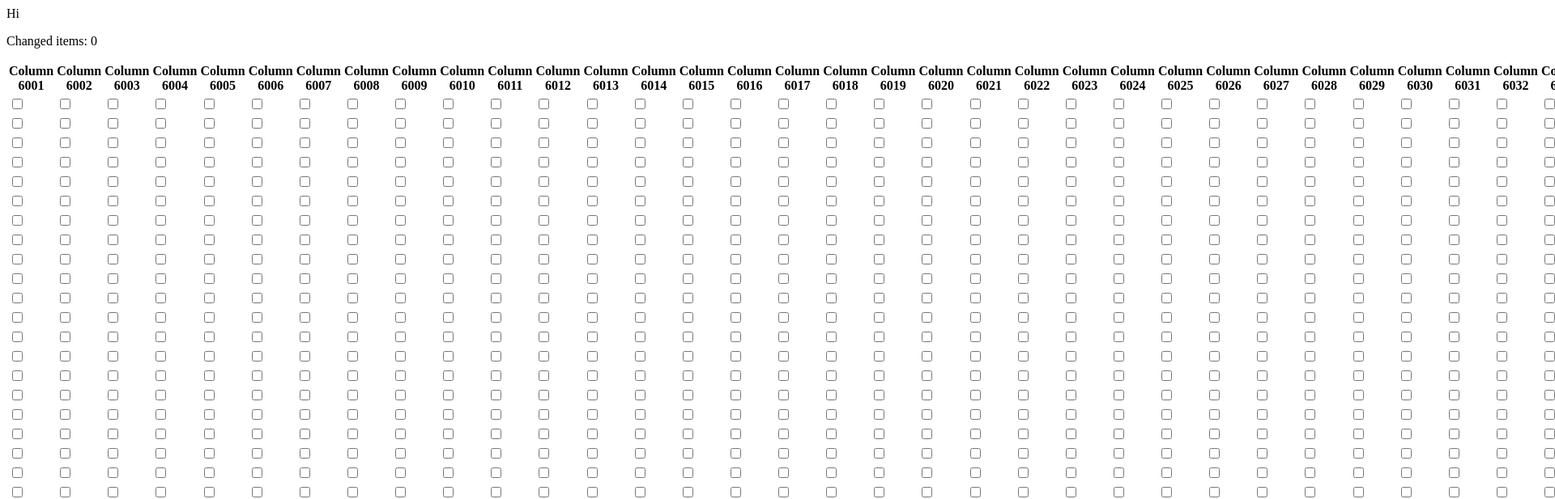
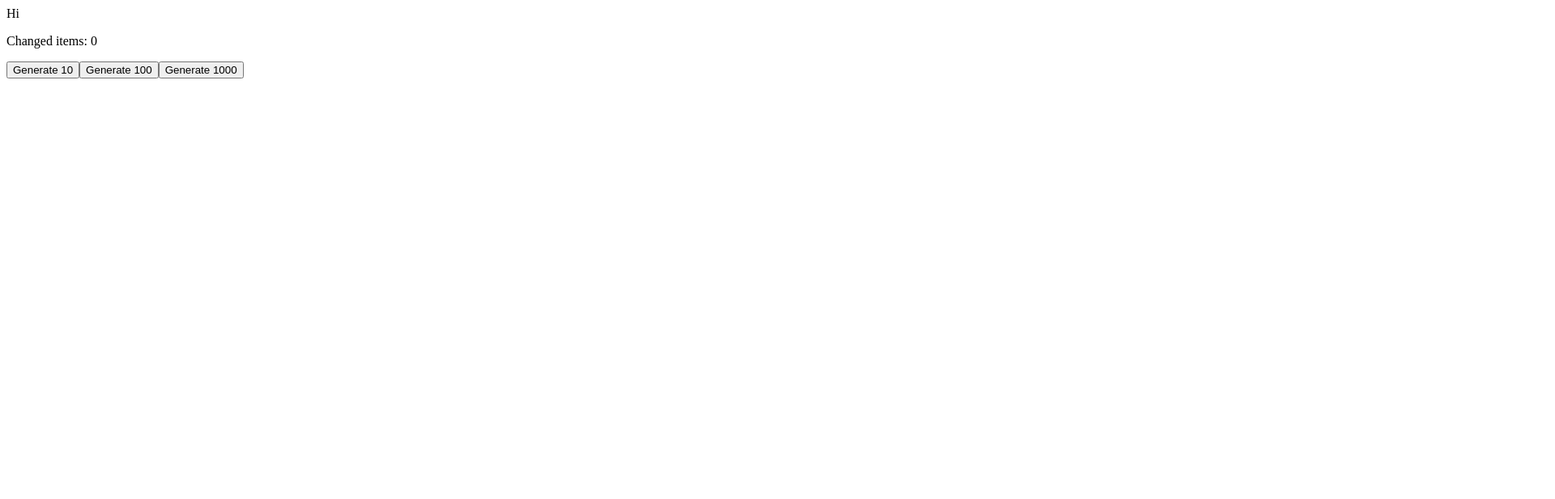
Before and after one commit to rifat0153/tables-test, a Nuxt app: page / in a window 1280 px wide. Shown: the top 617 px of the page at 81% size, 1920 px wide, since content can reach past the window. Built offline with nearby package versions, Linux system fonts and the light colour scheme.

Commit message:
Refactor table generation logic and add dynamic data generation buttons

```diff
--- a/components/Table.client.vue
+++ b/components/Table.client.vue
@@ -1,9 +1,14 @@
 <script setup lang="ts">
-const items = generateDummyObjects(150);
+// const items = generateDummyObjects(150);
+const data = ref<LocationMapping[]>([]);
+
+const generate = (count: number) => {
+  data.value = generateDummyObjects(count);
+};
 
 const { changedItemsCount, columns, rows, updateCellValue } =
   useTable<LocationMapping>(
-    items,
+    data,
     "locationId",
     "locationName",
     "triggerId",
@@ -14,6 +19,12 @@ const { changedItemsCount, columns, rows, updateCellValue } =
 
 <template>
   <p>Changed items: {{ changedItemsCount }}</p>
+
+  <button @click="generate(10)" class="btn btn-primary">Generate 10</button>
+
+  <button @click="generate(100)" class="btn btn-primary">Generate 100</button>
+
+  <button @click="generate(1000)" class="btn btn-primary">Generate 1000</button>
 
   <table>
     <thead>
--- a/composables/useTable.ts
+++ b/composables/useTable.ts
@@ -36,6 +36,10 @@ export const useTable = <T extends MappingItem>(
 
   const items = toRef(_items) as Ref<T[]>;
 
+  watch(items, () => {
+    generateTable();
+  });
+
   const columns = ref<string[]>([]);
   const rows = ref<Cell[][]>([]);
 
@@ -53,7 +57,7 @@ export const useTable = <T extends MappingItem>(
 
     columns.value = Array.from(uniqueColumns).map((id) => `Column ${id}`);
 
-    const rowArr = Array.from(uniqueRows);
+    rows.value = [];
 
     for (let i = 0; i < r.length; i++) {
       const row: Cell[] = [];
@@ -88,8 +92,6 @@ export const useTable = <T extends MappingItem>(
     cell.originalValue = cell.value;
   }
 
-  generateTable();
-
   return {
     columns,
     rows,
```
